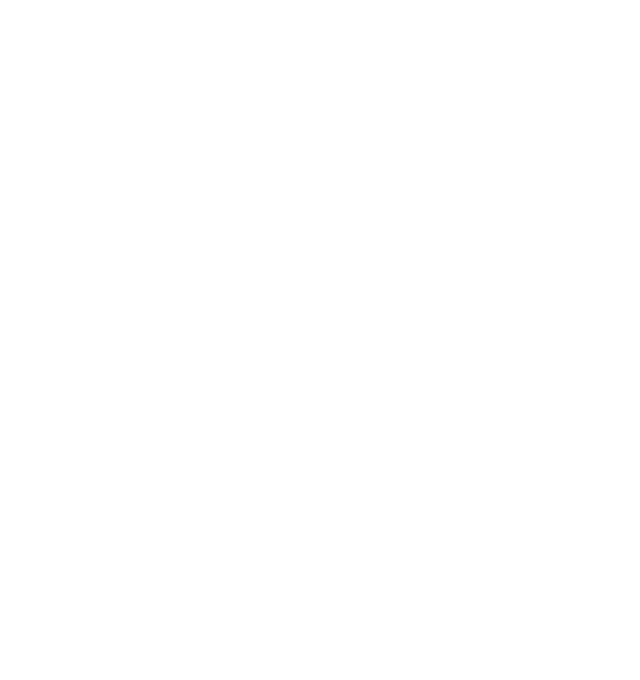
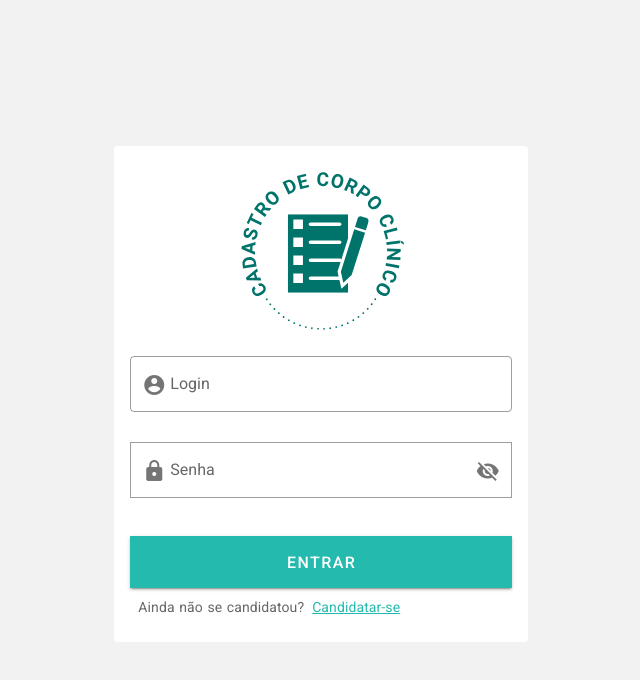
Before and after one commit to ICEI-PUC-Minas-PPLES-TI/plf-es-2021-2-ti4-0658100-corpoclinico, a Nuxt app in the folder Codigo/: page /login/Login in a window 1280 px wide. Before the commit this address had no page. Shown: the top 680 px of the page, without its empty margins (319-959 px from the left). Built offline with nearby package versions, Linux system fonts and the light colour scheme.

Commit message:
virou pagina

```diff
--- a/Codigo/components/Login.vue
+++ b/Codigo/pages/login/Login.vue
@@ -4,11 +4,15 @@
             <v-container class="fill-height" fluid fundoclaro>
                 <v-row align="center" justify="center" dense>
                     <v-col cols="12" sm="10" md="5" lg="4">
+
                         <v-card class="py-0" elevation="0">
+
                         <v-row class="py-4" align="center" justify="center">
                             <v-img  max-width="40%" :src="image" alt="corpo clinico"></v-img>
                         </v-row>
+
                             <v-card-text>
+
                                 <v-form ref="formulario" v-on:submit.prevent="handleSubmit" lazy-validation>
 
                                     <v-text-field label="Login"
@@ -21,7 +25,9 @@
                                     <v-text-field ref="password"
                                     :error-messages="erroLogin"
                                     :append-icon="show1 ? 'mdi-eye' : 'mdi-eye-off'" :rules="[rules.required]"
-                                    label="Senha" name="senha" prepend-inner-icon="mdi-lock"
+                                    label="Senha"
+                                    name="senha"
+                                    prepend-inner-icon="mdi-lock"
                                     :type="show1 ? 'text' : 'password'"
                                     outlined
                                     class="mb-0 rounded-0"
@@ -31,12 +37,15 @@
                                     <v-btn  @click.native="handleSubmit" class="rounded-0 mt-2" color="#25BAAE" x-large block dark > Entrar </v-btn>
 
                                     <v-card-actions class="text--secondary" >
-                                        Ainda não se candidatou?<a href="#" class="pl-2" style="color: #25BAAE">Candidatar-se</a>
+                                        Ainda não se candidatou?<a href="/medico/cadastro" class="pl-2" style="color: #25BAAE">Candidatar-se</a>
                                     </v-card-actions>
 
                                 </v-form>
+
                             </v-card-text>
+
                         </v-card>
+
                     </v-col>
                 </v-row>
             </v-container>
@@ -54,7 +63,7 @@ export default {
             senha:'',
             image:image,//logo do corpo clinico
             tipo:'',
-            show1: false,
+            show1: false, //mostrar a senha
             erroLogin:null,
             rules: {
                 required: value => !!value || 'Obrigatório.',
```
